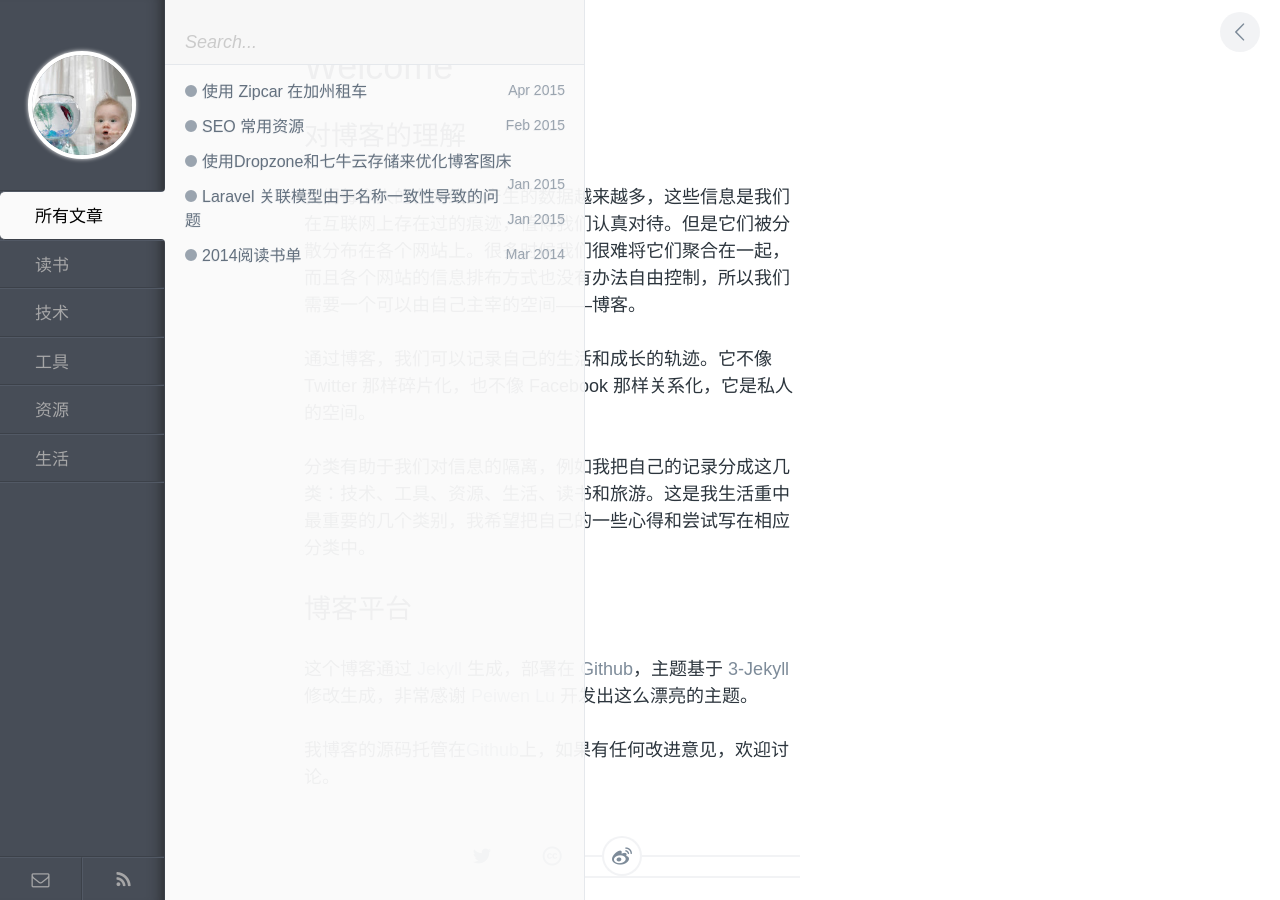
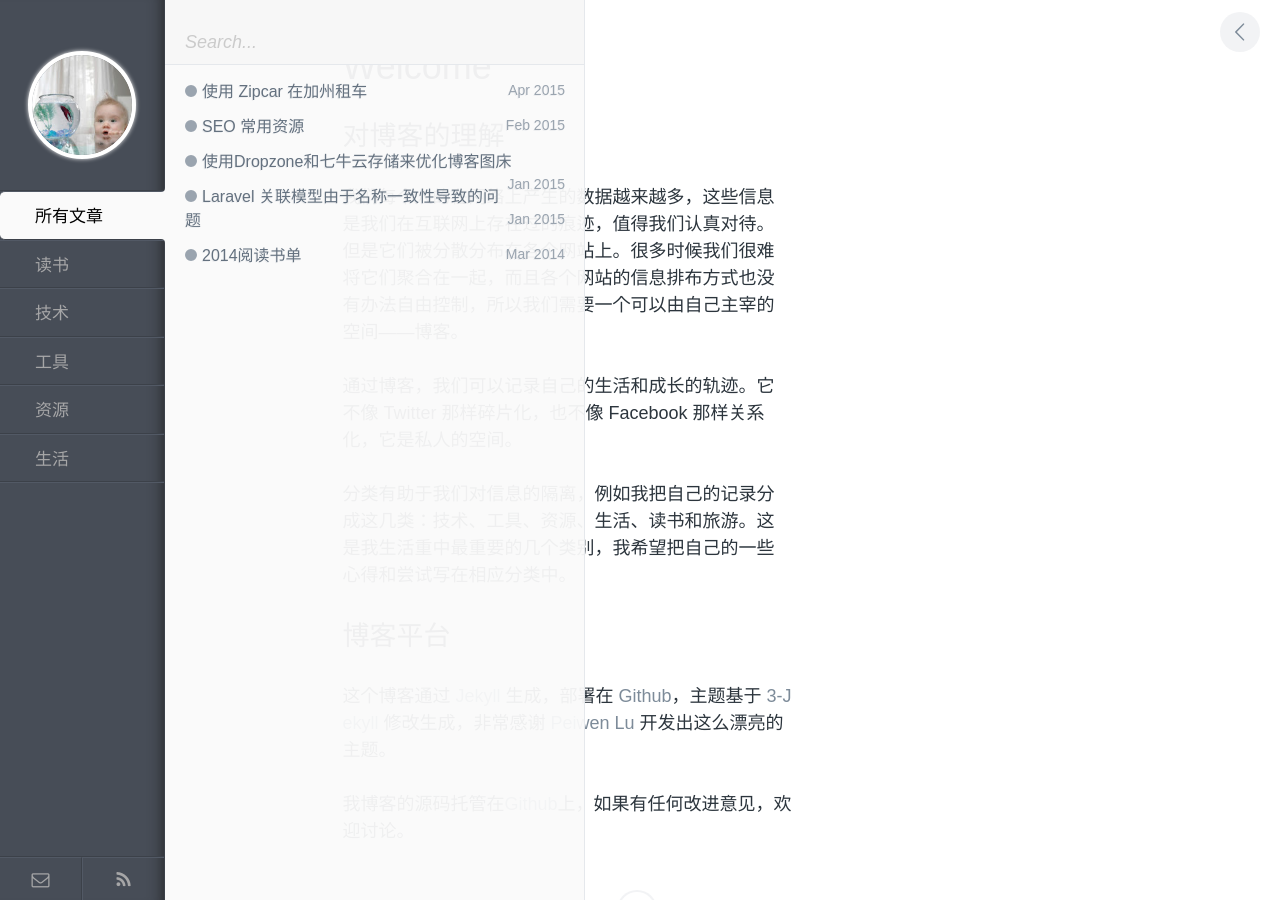
Before and after one commit to polyHong/polyHong.github.io, a Jekyll site: the page built from index.md, in a window 1280 px wide. Built offline with Jekyll 4.4.1, drawn with Linux system fonts in a browser that asks for light colours; Markdown is read by kramdown in place of the engine named in the settings; some of the changed text lies outside the part shown.

Commit message:
modify margin

```diff
--- a/assets/css/style.css
+++ b/assets/css/style.css
@@ -370,8 +370,8 @@ a {
       font-size: 14px; } }
 
 #pjax {
-  padding: 0 5% 30px;
-  padding-right:240px;  }
+  padding: 0 8% 30px;
+  padding-right:248px;  }
   #pjax.fadeIn {
     -webkit-animation: fadeIn .3s;
     -moz-animation: fadeIn .3s;
```
